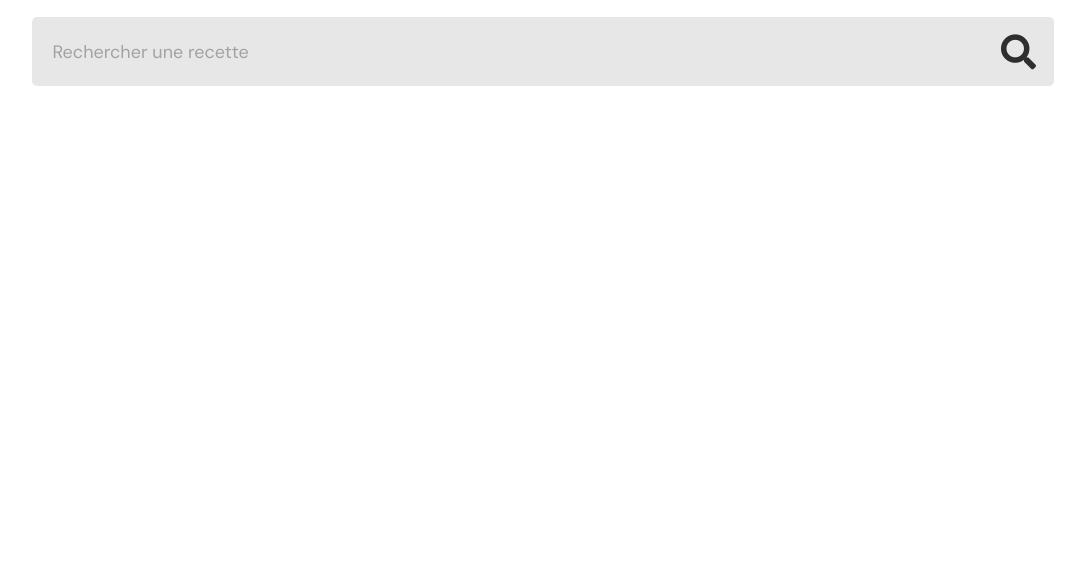
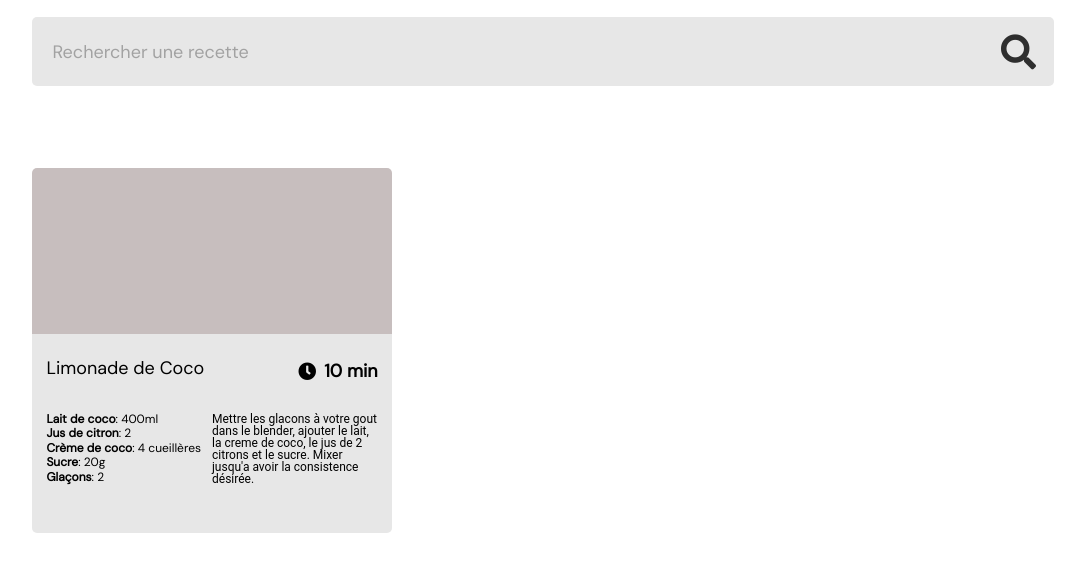
Before and after one commit to polzocr/p7-les-petits-plats, a website: page index.html in a window 1280 px wide. Shown: the part 128-700 px from the top of the page, without its empty margins (96-1181 px from the left). Drawn offline with Linux system fonts and the light colour scheme.

Commit message:
design des cards

```diff
--- a/index.html
+++ b/index.html
@@ -22,5 +22,36 @@
             </form>
         </div>
     </header>
+    <main>
+        <section id="cards">
+            <article class="card">
+                <div class="card__image">
+
+                </div>
+                <div class="card__infos">
+                    <div class="card__infos__header">
+                        <h2>Limonade de Coco</h2>
+                        <div class="card__infos__header__timer">
+                            <i class="fa fa-clock"></i>
+                            <p>10 min</p>
+                        </div>
+                    </div>
+                    <div class="card__infos__recipe">
+                        <div class="card__infos__recipe__ingredients">
+                            <p><span>Lait de coco</span>: 400ml</p>
+                            <p><span>Jus de citron</span>: 2</p>
+                            <p><span>Crème de coco</span>: 4 cueillères</p>
+                            <p><span>Sucre</span>: 20g</p>
+                            <p><span>Glaçons</span>: 2</p>
+                        </div>
+                        <div class="card__infos__recipe__description">
+                            <p>Mettre les glacons à votre gout dans le blender, ajouter le lait, la creme de coco, le jus de 2 citrons et le sucre. Mixer jusqu'a avoir la consistence désirée.</p>
+                        </div>
+                    </div>
+                </div>
+            </article>
+
+        </section>
+    </main>
 </body>
 </html>
--- /dev/null
+++ b/sass/layout/_cards.scss
@@ -0,0 +1,74 @@
+#cards{
+    margin-top: 5%;
+    display: flex;
+    gap: 3%;
+    flex-wrap: wrap;
+}
+
+.card{
+    width: 360px;
+    height: 365px;
+    display: flex;
+    flex-direction: column;
+    border-radius: 5px;
+    margin-top: 3%;
+    &__image{
+        height: 48%;
+        width: 100%;
+        border-top-left-radius: 5px;
+        border-top-right-radius: 5px;
+        background-color: $color-image;
+    }
+    &__infos{
+        width: 100%;
+        border-bottom-left-radius: 5px;
+        border-bottom-right-radius: 5px;
+        background-color: $background-color;
+        padding: 2% 4% 10% 4%;
+        &__header{
+            display: flex;
+            justify-content: space-between;
+            h2{
+                font-weight: 400;
+                font-size: 18px;
+            }
+            &__timer{
+                display: flex;
+                align-items: center;
+                gap: 8px;
+                p{
+                    font-weight: 700;
+                    font-size: 18px;
+                }
+                i{
+                    font-size: 18px;
+                }
+            }
+        }
+        &__recipe{
+            display: flex;
+            align-items: baseline;
+            &__ingredients{
+                width: 50%;
+                p{
+                    font-size: 12px;
+                    line-height: 14.4px;
+                    margin: 0;
+                    span{
+                        font-weight: 700;
+                    }
+                }
+            }
+            &__description{
+                display: block;
+                width: 50%;
+                p{
+                    font-size: 12px;
+                    font-weight: 400;
+                    font-family: 'Roboto';
+                    line-height: 12px;
+                }
+            }
+        }
+    }
+}
--- a/sass/main.scss
+++ b/sass/main.scss
@@ -4,3 +4,4 @@
 
 
 @import './layout/header';
+@import './layout/cards';
--- a/sass/utils/_utils.scss
+++ b/sass/utils/_utils.scss
@@ -1,2 +1,3 @@
 $title-color : #D04F4F;
 $background-color : #E7E7E7;
+$color-image : #C7BEBE;
```
Also changed, not shown: css/style.css, 1 other file.
